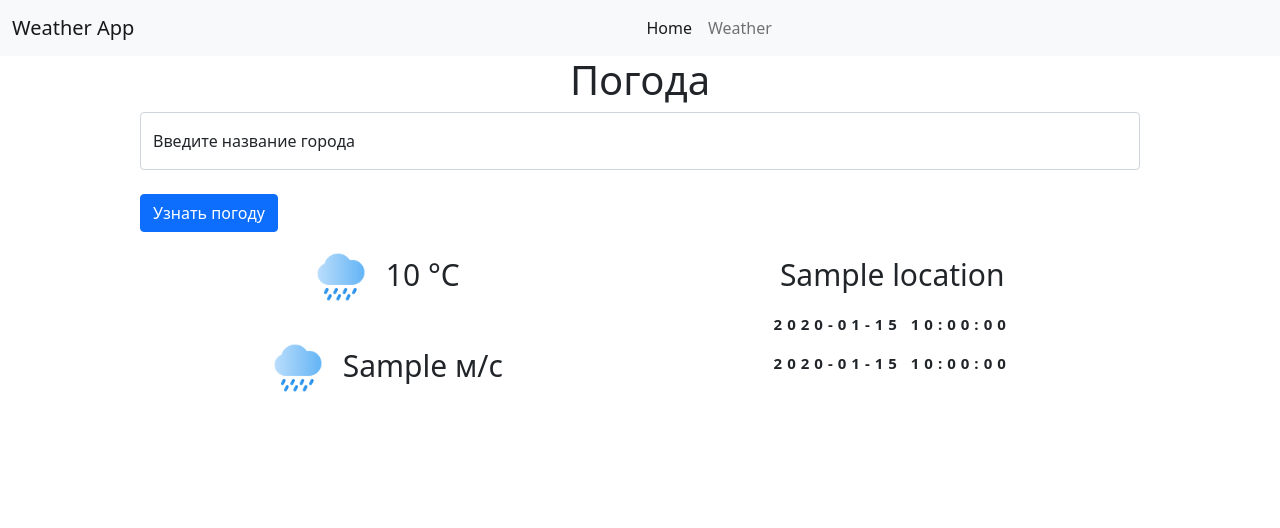
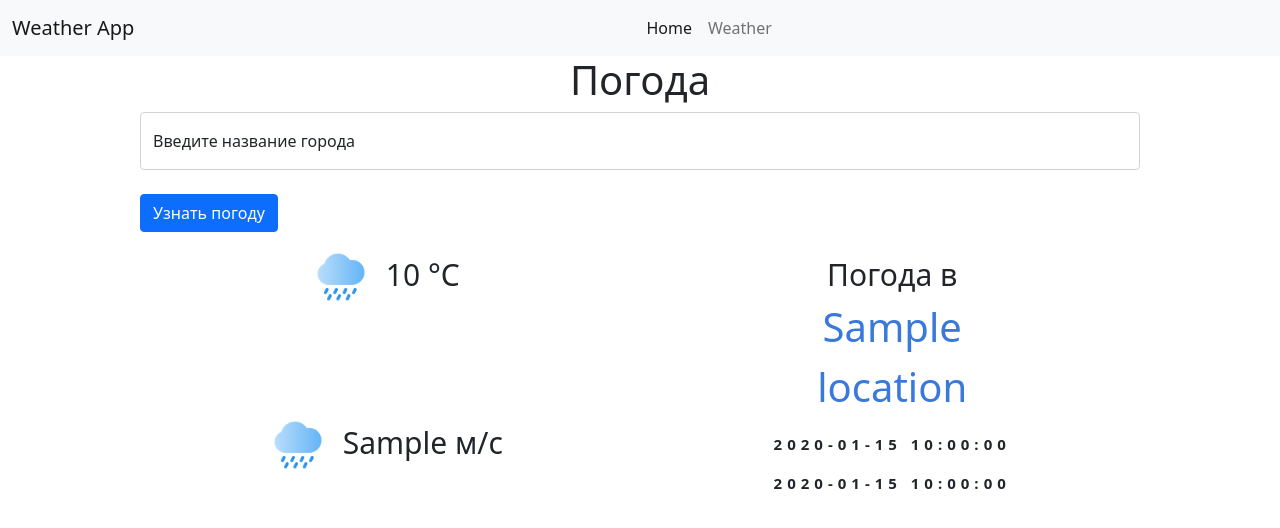
Before and after one commit to sariya23/weather_app, a FastAPI app: template src/templates/weather.html in a window 1280 px wide. Shown: the top 528 px of the page. Run offline with FastAPI, Linux system fonts and the light colour scheme; the template is opened without the code that fills it: most values are stand-ins (such as "Sample title", 1, 10 or a date in 2020).

Commit message:
Style for city

```diff
--- a/src/static/styles/weather_info.css
+++ b/src/static/styles/weather_info.css
@@ -82,3 +82,8 @@
     display: inline-block;
     text-align: center;
 }
+
+.weather_value__city {
+    color:rgb(57, 121, 217);
+    font-size: 40px;
+}
--- a/src/templates/weather.html
+++ b/src/templates/weather.html
@@ -24,7 +24,9 @@
                 </div>
                 <div class="weather__location">
                     <div class="weather__location__location-time">
-                        <p class="location-time__location weather_value"> {{ weather.location }} </p>
+                        <p class="location-time__location weather_value">
+                            Погода в <span class="weather_value__city">{{ weather.location }}</span>
+                        </p>
                         <p class="location-time__time weather_value">{{ time }}</p>
                         <p class="location-time__time weather_value">{{ date }}</p>
                     </div>
```
